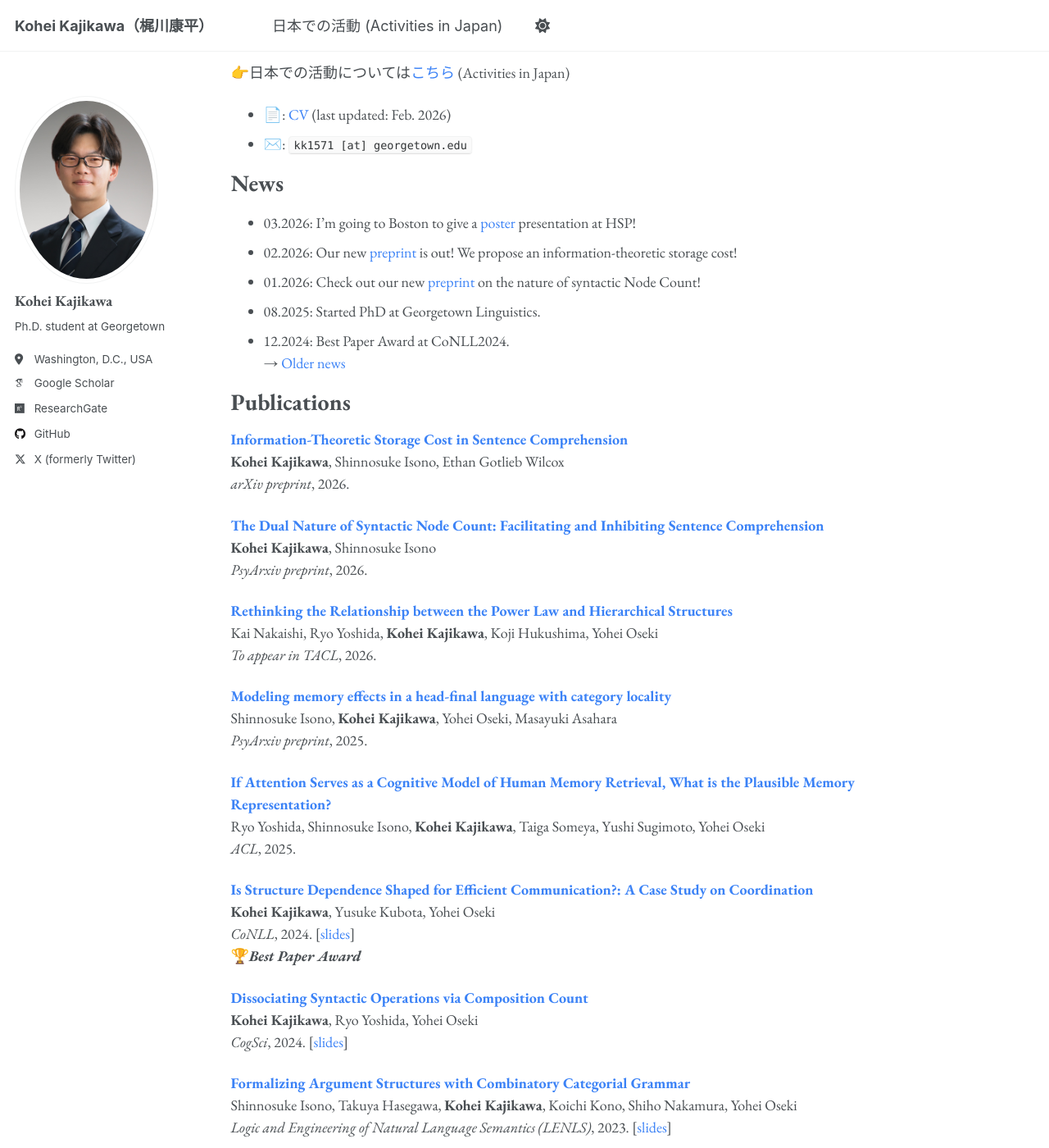
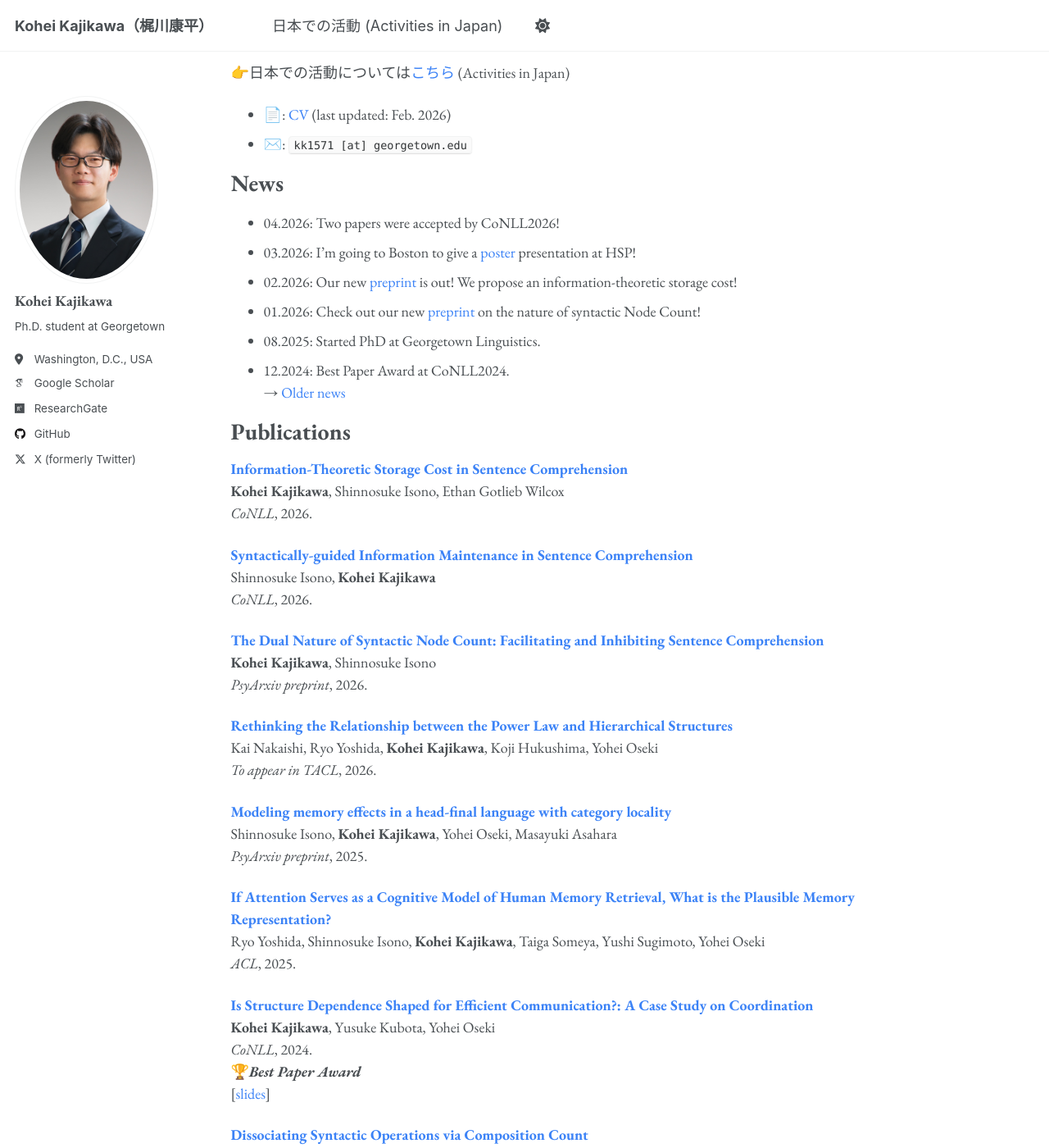
Before and after one commit to kohei-kaji/kohei-kaji.github.io, a Jekyll site: the page built from _pages/about.md, in a window 1280 px wide and 1400 px high, scrolled down 243 px. Shown: the whole window at 82% size. Built offline with Jekyll 4.4.1, drawn with Linux system fonts in a browser that asks for light colours; some web fonts are replaced; some of the changed text lies outside the part shown.

Commit message:
add conll

```diff
--- a/_pages/about.md
+++ b/_pages/about.md
@@ -25,6 +25,7 @@ Before that, I earned my M.A. and B.A. in Linguistics from **UTokyo**.
 
 News
 ======
+- 04.2026: Two papers were accepted by CoNLL2026!
 - 03.2026: I'm going to Boston to give a [poster](/files/posters/260327_HSP.pdf) presentation at HSP!
 - 02.2026: Our new [preprint](http://arxiv.org/abs/2602.18217) is out! We propose an information-theoretic storage cost!
 - 01.2026: Check out our new [preprint](https://osf.io/preprints/psyarxiv/9msby_v1) on the nature of syntactic Node Count!
@@ -37,7 +38,11 @@ Publications
 
 [**Information-Theoretic Storage Cost in Sentence Comprehension**](http://arxiv.org/abs/2602.18217)\
 **Kohei Kajikawa**, Shinnosuke Isono, Ethan Gotlieb Wilcox\
-*arXiv preprint*, 2026.
+*CoNLL*, 2026.
+
+[**Syntactically-guided Information Maintenance in Sentence Comprehension**]()\
+Shinnosuke Isono, **Kohei Kajikawa**\
+*CoNLL*, 2026.
 
 [**The Dual Nature of Syntactic Node Count: Facilitating and Inhibiting Sentence Comprehension**](https://osf.io/preprints/psyarxiv/9msby_v1)\
 **Kohei Kajikawa**, Shinnosuke Isono\
@@ -57,16 +62,19 @@ Ryo Yoshida, Shinnosuke Isono, **Kohei Kajikawa**, Taiga Someya, Yushi Sugimoto,
 
 [**Is Structure Dependence Shaped for Efficient Communication?: A Case Study on Coordination**](https://aclanthology.org/2024.conll-1.23/)\
 **Kohei Kajikawa**, Yusuke Kubota, Yohei Oseki\
-*CoNLL*, 2024. [[slides](/files/slides/241115_CoNLL.pdf)]\
-🏆***Best Paper Award***
+*CoNLL*, 2024.\
+🏆***Best Paper Award***\
+[[slides](/files/slides/241115_CoNLL.pdf)]
 
 [**Dissociating Syntactic Operations via Composition Count**](https://escholarship.org/uc/item/2bp2m26p)\
 **Kohei Kajikawa**, Ryo Yoshida, Yohei Oseki\
-*CogSci*, 2024. [[slides](/files/slides/240726_cogsci.pdf)]
+*CogSci*, 2024.\
+[[slides](/files/slides/240726_cogsci.pdf)]
 
 [**Formalizing Argument Structures with Combinatory Categorial Grammar**](https://link.springer.com/chapter/10.1007/978-3-031-43977-3_6)\
 Shinnosuke Isono, Takuya Hasegawa, **Kohei Kajikawa**, Koichi Kono, Shiho Nakamura, Yohei Oseki\
-*Logic and Engineering of Natural Language Semantics (LENLS)*, 2023. [[slides](/files/slides/231119_lenls.pdf)]
+*Logic and Engineering of Natural Language Semantics (LENLS)*, 2023.\
+[[slides](/files/slides/231119_lenls.pdf)]
 
 Conference Presentations
 ------
@@ -109,7 +117,7 @@ Grants and Fellowships
 Academic Service
 ======
 Peer Reviewing
-- CoNLL2025 (💪Outstanding reviewer), LREC2026, CMCL2026
+- CoNLL2025 (💪Outstanding reviewer), LREC2026, CMCL2026, CoNLL2026
 
 Education
 ======
```
Also changed, not shown: _pages/news.md (+1 -0 lines).
